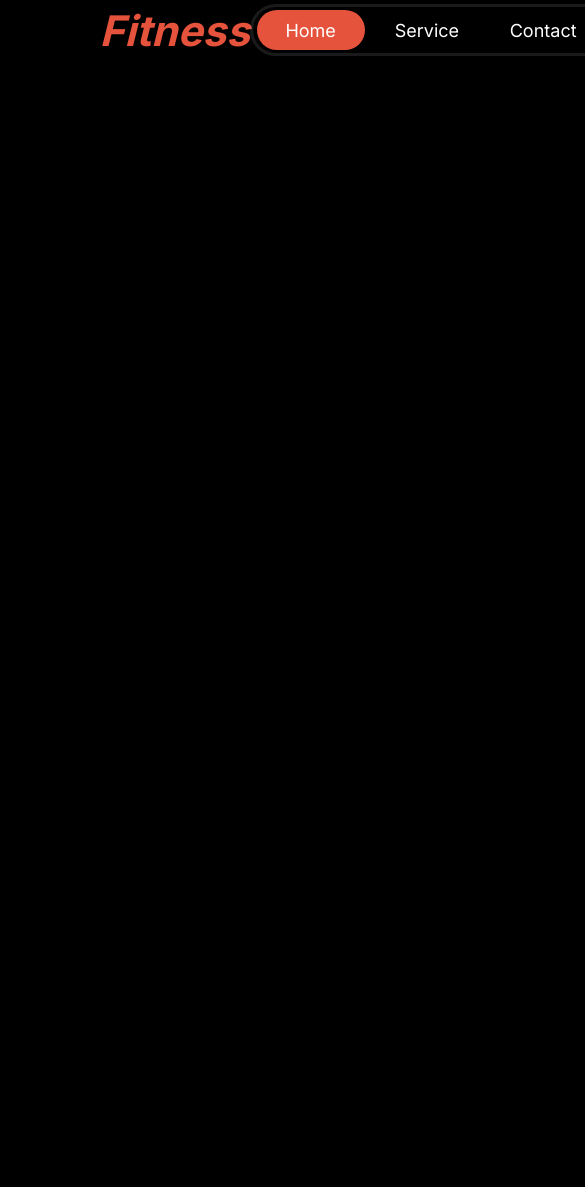
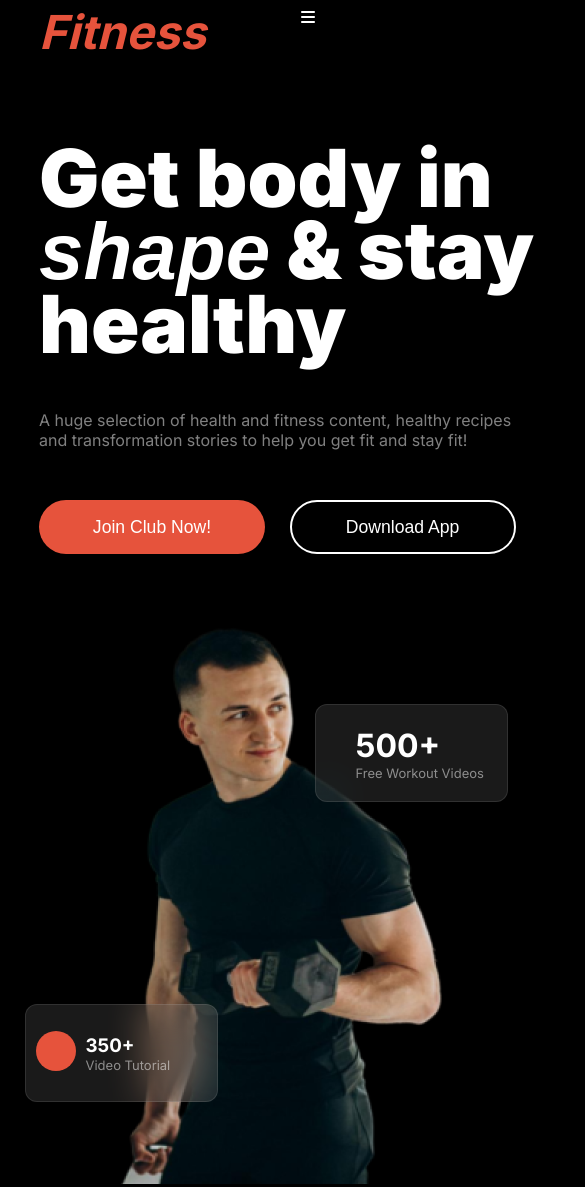
Before and after one commit to aminul118/B10A2-versatile-ui, a plain HTML site: page index.html in a window 390 px wide. Shown: the part 76-1263 px from the top of the page, 585 px wide, since content can reach past the window. Before the commit the page ends 844 px from the top, so only its background shows below. Drawn offline with Linux system fonts and the light colour scheme; a web font is replaced by a local one.

Commit message:
First section responsive done

```diff
--- a/index.html
+++ b/index.html
@@ -6,13 +6,14 @@
     <meta name="viewport" content="width=device-width, initial-scale=1.0">
     <title>Batch 10 Assignment 2</title>
     <link rel="stylesheet" href="styles/style.css">
+    <script src="https://kit.fontawesome.com/b9757d8d64.js" crossorigin="anonymous"></script>
 </head>
 
-<body class="primary-bg">
+<body class="primary-bg inter-normal ">
     <header>
         <nav class="nav-bar">
             <div class="logo">
-            <h3><em>Fitness</em></h3>
+                <h3><em>Fitness </em></h3>
             </div>
             <div class="primary-menu">
                 <ul>
@@ -22,7 +23,35 @@
                     <li><a href="">About</a></li>
                 </ul>
             </div>
+            <div class="ham-bar"><i class="fa-solid fa-bars"></i></div>
         </nav>
+        <div class="hero-banner">
+            <div class="banner-text">
+                <h1 class="test">Get body in <br> <em class="shape">shape</em> & stay healthy</h1>
+                <div>
+                <p class="paragraph secondary-text">A huge selection of health and fitness content, healthy recipes and transformation stories to help
+                    you get fit and stay fit!</p></div>
+                <div>
+                    <button class="btn-primary">Join Club Now!</button>
+                    <button class="btn-transparent">Download App</button>
+                </div>
+            </div>
+            <div>
+                <div class="text-five">
+                    <h1 class="five">500+</h1>
+                    <p class="five-p secondary-text ">Free Workout Videos</p>
+                </div>
+
+                <div class="text-three ">
+                    <h3 class="three ">350+</h3>
+                    <p class=" five-p secondary-text ">Video Tutorial</p>
+                </div>
+
+                <img src="images/Images 2.png" alt="">
+                <div class="ball"></div>
+            </div>
+        </div>
+
     </header>
 
 
--- a/styles/style.css
+++ b/styles/style.css
@@ -1,17 +1,12 @@
 /* Fonts input */
 @import url("https://fonts.googleapis.com/css2?family=Inter:wght@100..900&display=swap");
-@import url("https://fonts.cdnfonts.com/css/miama");
-
+@import url("https://fonts.cdnfonts.com/css/miama?styles=170364");
 .inter-normal {
   font-family: "Inter", sans-serif;
   font-optical-sizing: auto;
   font-weight: 400;
   font-style: normal;
   font-variation-settings: "slnt" 0;
-}
-
-.miama {
-  font-family: "Miama", sans-serif;
 }
 
 /* Global Style */
@@ -37,22 +32,48 @@
   font-size: 1rem;
   font-weight: 400;
 }
+.btn-primary {
+  color: #ffffff;
+  background: #e6533c;
+  border-radius: 46px;
+  height: 54px;
+  width: 226px;
+  font-size: 1.1rem;
+  border: none;
+}
+.btn-transparent {
+  color: #ffffff;
+  background: transparent;
+  border: 2px solid #ffffff;
+  border-radius: 46px;
+  height: 54px;
+  width: 226px;
+  font-size: 1.1rem;
+  margin-left: 20px;
+}
+
 /* body style */
 body {
-  width: 90%;
+  width: 80%;
   margin: 0 auto;
   font-family: "Inter", sans-serif;
+  color: white;
 }
 /* Nav bar */
 .logo {
   color: #e6533c;
-  font-size: 36px;
+  font-size: 2.5rem;
   font-weight: 800;
+}
+header {
+  height: 747px;
+  width: 1400;
+  /* border: 2px solid red; */
 }
 .nav-bar {
   /* height: 715px; */
   display: flex;
-  padding: 5rem 5rem 0rem 5rem;
+  padding: 5rem 0rem 2rem 0rem;
   justify-content: space-between;
   align-items: center;
   background: linear-gradient(
@@ -60,7 +81,6 @@ body {
     rgb(0, 0, 0),
     rgba(119, 119, 119, 0) 100%
   );
-  /* border: 2px solid red; */
 }
 .primary-menu ul {
   display: grid;
@@ -68,7 +88,7 @@ body {
   align-items: center;
   width: 465px;
   height: 46px;
-  font-size: 18px;
+  font-size: 1.1rem;
   font-weight: 400;
   border: 3px solid rgba(255, 255, 255, 0.1);
   border-radius: 39px;
@@ -87,3 +107,102 @@ body {
   text-decoration: none;
   color: #ffffff;
 }
+
+.hero-banner {
+  display: grid;
+  grid-template-columns: 1fr 1fr;
+  justify-items: self-end;
+}
+.test {
+  font-size: 90px;
+  font-weight: 900;
+  position: static;
+  line-height: 90%;
+  margin: 50px 0 50px 0;
+}
+.shape {
+  font-family: "Miama", sans-serif;
+}
+.paragraph {
+  width: 500px;
+  margin-bottom: 50px;
+}
+
+.five-p,
+.three-p {
+  font-size: 13px;
+}
+.text-five {
+  position: absolute;
+  box-sizing: border-box;
+  border: 1px solid rgba(255, 255, 255, 0.1);
+  border-radius: 12px;
+  backdrop-filter: blur(20px);
+  background: rgba(255, 255, 255, 0.1);
+  width: 193px;
+  height: 98px;
+  align-content: center;
+  padding-left: 40px;
+  margin-top: 100px;
+  margin-left: 200px;
+}
+.text-three {
+  position: absolute;
+  box-sizing: border-box;
+  border: 1px solid rgba(255, 255, 255, 0.1);
+  border-radius: 12px;
+  backdrop-filter: blur(20px);
+  background: rgba(255, 255, 255, 0.1);
+  width: 193px;
+  height: 98px;
+  align-content: center;
+  padding-left: 60px;
+  margin-top: 400px;
+  margin-left: -90px;
+}
+/* .ball {
+  position: absolute;
+  background-color: #e6533c;
+  border-radius: 50px;
+  left: 67.7%;
+  top: 59.8%;
+  width: 40px;
+  height: 40px;
+} */
+.ball {
+  position: relative;
+  background-color: #e6533c;
+  border-radius: 50px;
+  margin: -45% -22.5%;
+  width: 40px;
+  height: 40px;
+}
+.ham-bar {
+  display: none;
+}
+
+/* responsive for Mobile */
+@media screen and (max-width: 576px) {
+  .primary-menu {
+    display: none;
+  }
+  .ham-bar {
+    display: block;
+    height: 50px;
+    width: 50px;
+  }
+  .hero-banner {
+    display: grid;
+    grid-template-columns: 1fr;
+    justify-items: center;
+    gap: 50px;
+  }
+  .test {
+    font-size: 80px;
+    font-weight: 900;
+    position: static;
+    line-height: 90%;
+    margin: 50px 0 50px 0;
+  }
+
+}
```
Lines whose indentation alone changed are shown as unchanged.
